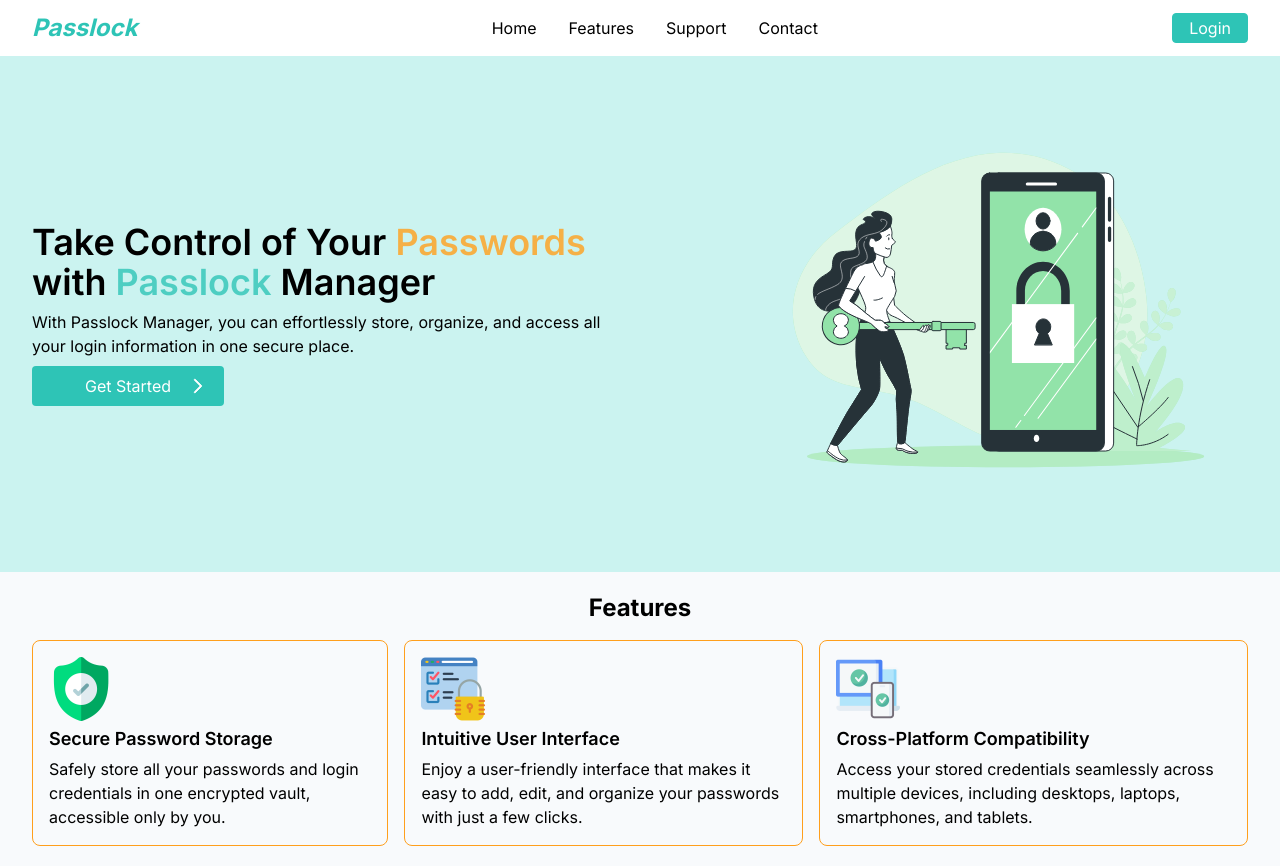
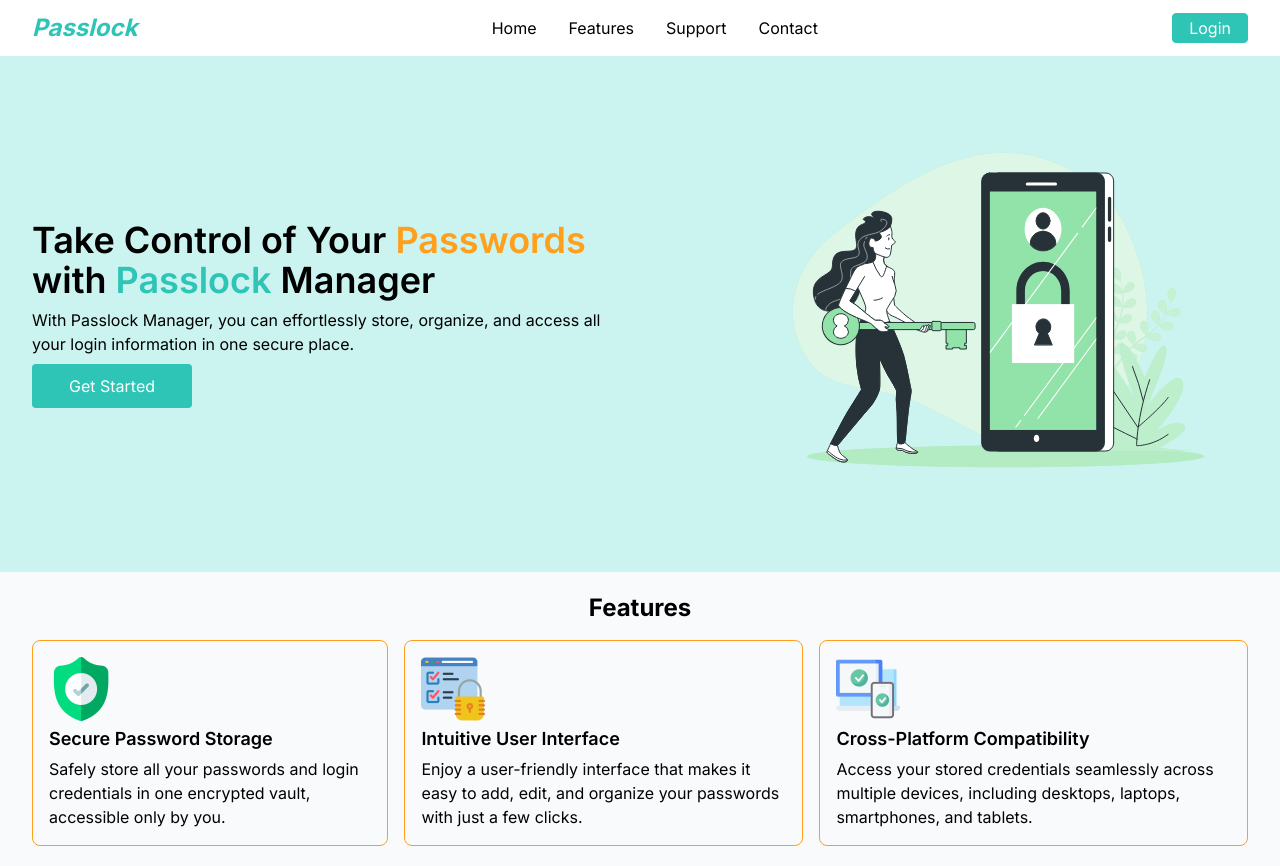
Before and after one commit to Tonnykimanthi/passlock, a Next.js app: page / in a window 1280 px wide. Built offline with nearby package versions, Linux system fonts and the light colour scheme.

Commit message:
Update HeroSection.tsx

```diff
--- a/components/layout/HeroSection.tsx
+++ b/components/layout/HeroSection.tsx
@@ -1,26 +1,24 @@
 import Image from "next/image";
 import heroImage from "../../public/hero-image.svg";
 import LoginButton from "../ui/LoginButton";
-import { HiChevronRight } from "react-icons/hi2";
 
 const HeroSection = () => {
   return (
     <section className="flex flex-col items-center gap-x-4 bg-secondary px-2 py-2 max-md:py-5 sm:px-5 md:flex-row md:justify-between md:px-8">
       <div className="max-w-sm max-md:text-center md:max-w-xl">
         <h1 className="text-2xl font-semibold md:text-4xl">
-          Take Control of Your <span className="text-accent/80">Passwords</span>{" "}
-          with <span className="text-primary/80">Passlock</span> Manager
+          Take Control of Your <span className="text-accent">Passwords</span>{" "}
+          with <span className="text-primary">Passlock</span> Manager
         </h1>
         <p className="mt-2">
           With Passlock Manager, you can effortlessly store, organize, and
           access all your login information in one secure place.
         </p>
-        <div className="group relative max-md:mx-auto mt-2 w-48 rounded bg-primary">
+        <div className="group relative mt-2 w-fit rounded bg-primary max-md:mx-auto">
           <LoginButton
             title="Get Started"
-            styles="w-full py-2 text-white transition"
+            styles="w-40 py-2.5 text-white transition"
           />
-          <HiChevronRight className="absolute right-4 top-1/2 h-5 w-5 -translate-y-1/2 stroke-1 text-white transition-all group-hover:right-2" />
         </div>
       </div>
       <div>
```
